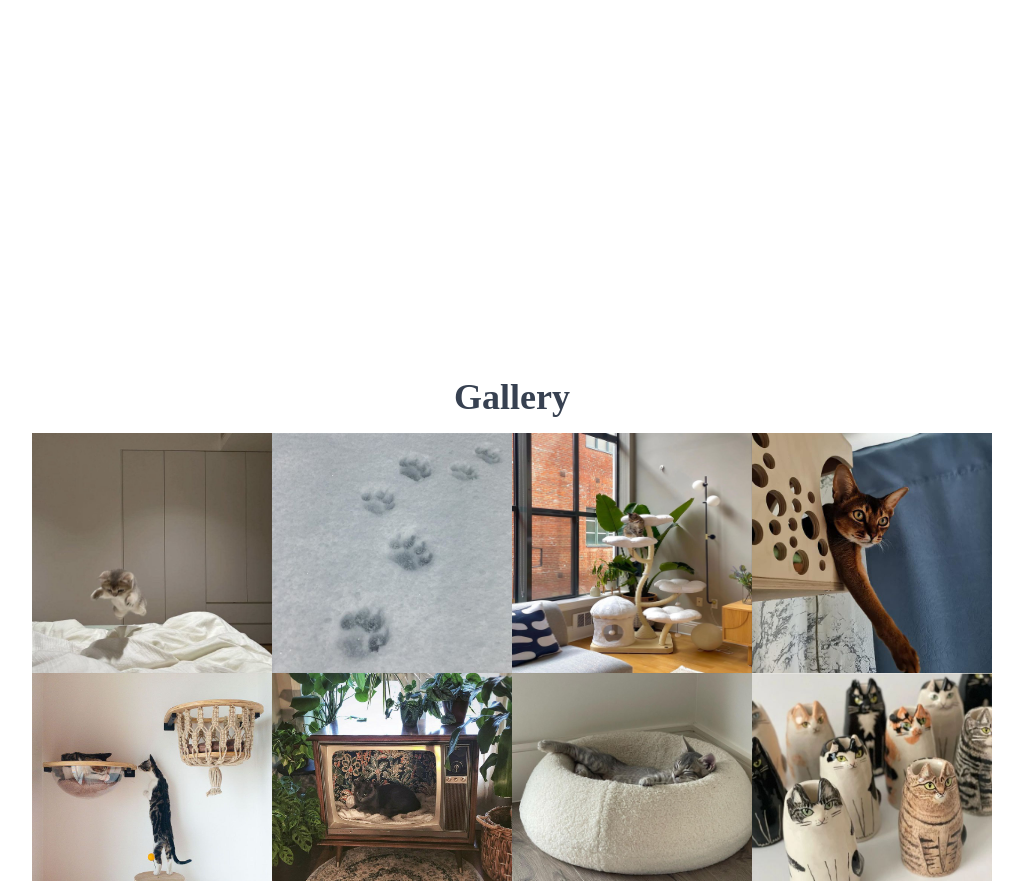
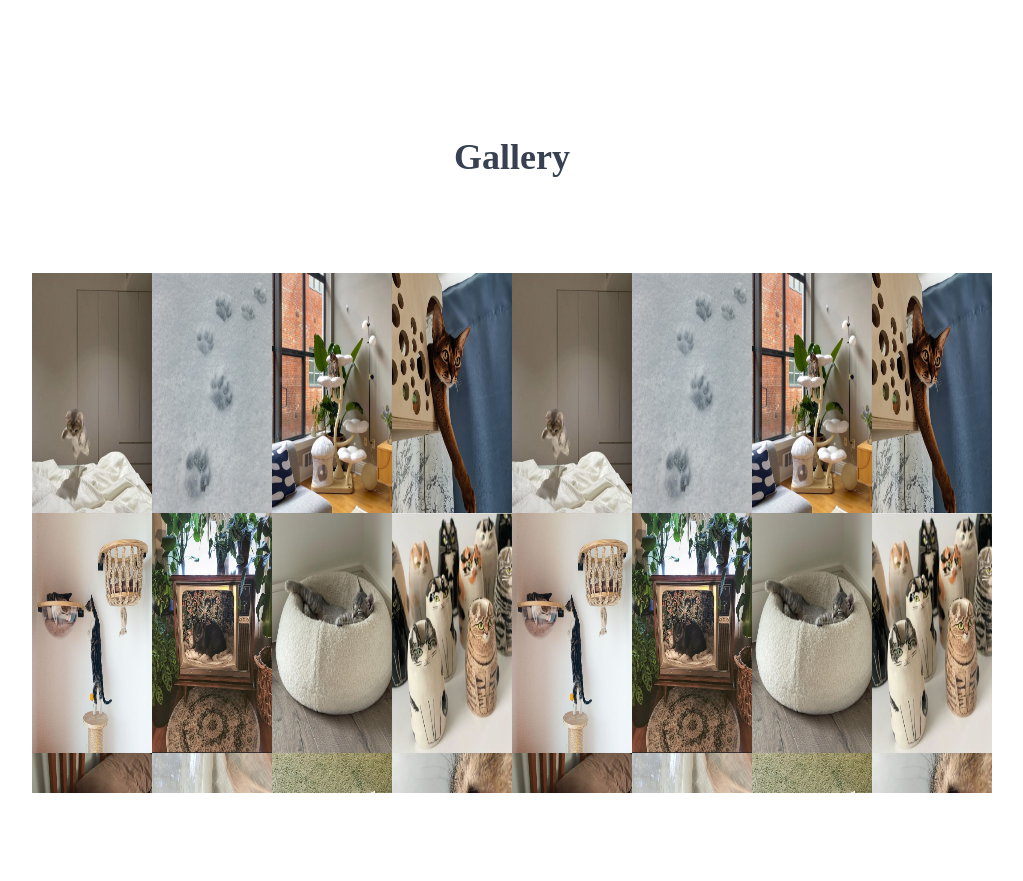
Before and after one commit to demetgas/react-tailwind-project, a React (Create React App) app in the folder tailwind-app/: page / in a window 1280 px wide. Shown: the part 1200-2081 px from the top of the page, without its empty margins (128-1151 px from the left). After the commit the page ends 1993 px from the top, so only its background shows below. Built offline with nearby package versions, Linux system fonts and the light colour scheme.

Commit message:
added two array inside one

```diff
--- a/tailwind-app/src/components/Gallery.jsx
+++ b/tailwind-app/src/components/Gallery.jsx
@@ -1,16 +1,17 @@
 import React from "react";
-import gallery from "../data/gallery";
+import galleryArray from "../data/gallery";
 
 export const Gallery = () => {
   return (
-    <div className="">
-      <div className="w-fit h-[65vh] mt-60 overflow-x-auto mx-auto">
+    <div>
       <h2 className="text-center text-gray-700 p-4 font-bold text-4xl ">
         Gallery
       </h2>
-
-        <div className="grid grid-cols-4 gap-0 justify-items-center">
-          {gallery.map((picture) => (
+      <div className="grid grid-cols-2 mx-40">
+        {galleryArray.map((array) => (
+          <div className="w-fit h-[65vh] mt-20 overflow-x-auto mx-auto">
+            <div className="grid grid-cols-4  justify-items-center">
+              {array.map((picture) => (
                 <img
                   key={picture.id}
                   src={picture.img}
@@ -20,6 +21,8 @@ export const Gallery = () => {
               ))}
             </div>
           </div>
+        ))}
+      </div>
     </div>
   );
 };
--- a/tailwind-app/src/data/gallery.js
+++ b/tailwind-app/src/data/gallery.js
@@ -11,7 +11,7 @@ import ten from "../assets/10.jpeg";
 import eleven from "../assets/11.jpeg";
 import twelve from "../assets/12.jpeg";
 
-const gallery = [
+const gallery1 = [
   {
     id: 1,
     img: two,
@@ -61,4 +61,58 @@ const gallery = [
     img: twelve,
   },
 ];
-export default gallery;
+
+const gallery2 = [
+  {
+    id: 1,
+    img: two,
+  },
+  {
+    id: 2,
+    img: seven,
+  },
+  {
+    id: 3,
+    img: six,
+  },
+  {
+    id: 4,
+    img: nine,
+  },
+  {
+    id: 5,
+    img: eleven,
+  },
+  {
+    id: 6,
+    img: four,
+  },
+  {
+    id: 7,
+    img: three,
+  },
+  {
+    id: 8,
+    img: eight,
+  },
+  {
+    id: 9,
+    img: one,
+  },
+  {
+    id: 10,
+    img: ten,
+  },
+  {
+    id: 11,
+    img: five,
+  },
+  {
+    id: 12,
+    img: twelve,
+  },
+];
+
+const galleryArray = [gallery1, gallery2];
+
+export default galleryArray;
```
Lines whose indentation alone changed are shown as unchanged.
